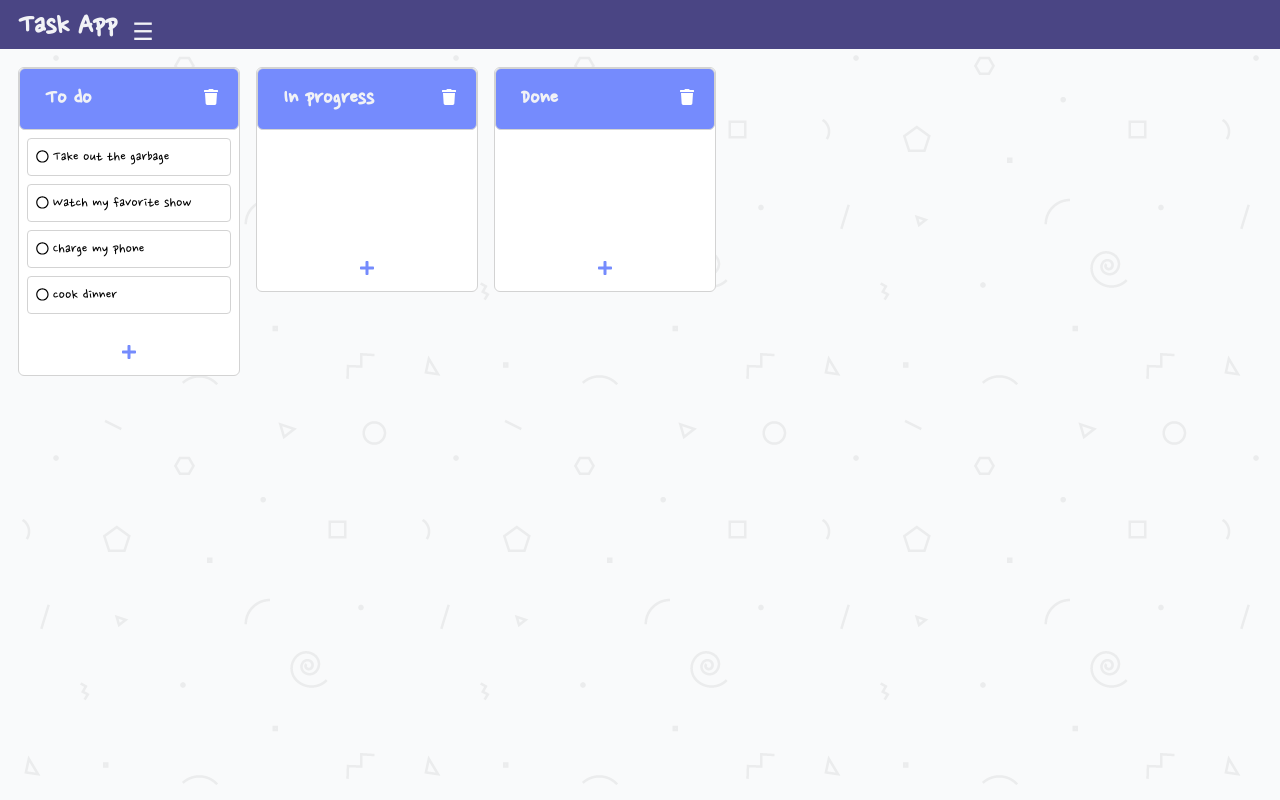
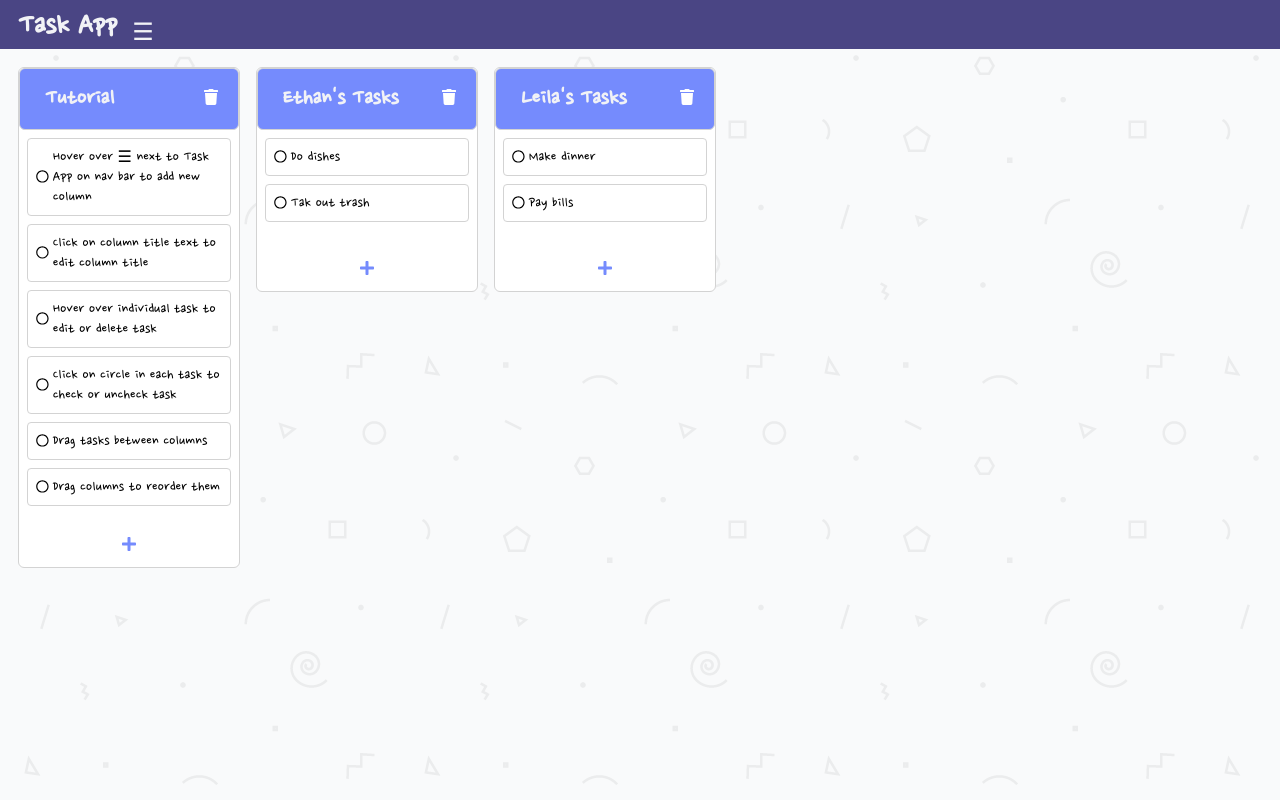
Before and after one commit to lbskinner/react-typescript-task-list, a React (Create React App) app: page / in a window 1280 px wide. Shown: the top 800 px of the page. Built offline with nearby package versions, Linux system fonts and the light colour scheme.

Commit message:
updated initial data

```diff
--- a/src/initialData.ts
+++ b/src/initialData.ts
@@ -2,32 +2,54 @@ const initialData: InitialData = {
   tasks: {
     "task-1": {
       id: "task-1",
-      content: "Take out the garbage",
+      content: "Hover over ☰ next to Task App on nav bar to add new column",
       complete: false,
     },
     "task-2": {
       id: "task-2",
-      content: "Watch my favorite show",
+      content: "Click on column title text to edit column title",
       complete: false,
     },
-    "task-3": { id: "task-3", content: "Charge my phone", complete: false },
-    "task-4": { id: "task-4", content: "cook dinner", complete: false },
+    "task-3": {
+      id: "task-3",
+      content: "Hover over individual task to edit or delete task",
+      complete: false,
+    },
+    "task-4": {
+      id: "task-4",
+      content: "Click on circle in each task to check or uncheck task",
+      complete: false,
+    },
+    "task-5": { id: "task-5", content: "Do dishes", complete: false },
+    "task-6": { id: "task-6", content: "Tak out trash", complete: false },
+    "task-7": { id: "task-7", content: "Make dinner", complete: false },
+    "task-8": { id: "task-8", content: "Pay bills", complete: false },
+    "task-9": {
+      id: "task-9",
+      content: "Drag tasks between columns",
+      complete: false,
+    },
+    "task-10": {
+      id: "task-10",
+      content: "Drag columns to reorder them",
+      complete: false,
+    },
   },
   columns: {
     "column-1": {
       id: "column-1",
-      title: "To do",
-      taskIds: ["task-1", "task-2", "task-3", "task-4"],
+      title: "Tutorial",
+      taskIds: ["task-1", "task-2", "task-3", "task-4", "task-9", "task-10"],
     },
     "column-2": {
       id: "column-2",
-      title: "In progress",
-      taskIds: [],
+      title: "Ethan's Tasks",
+      taskIds: ["task-5", "task-6"],
     },
     "column-3": {
       id: "column-3",
-      title: "Done",
-      taskIds: [],
+      title: "Leila's Tasks",
+      taskIds: ["task-7", "task-8"],
     },
   },
   // Facilitate reordering of the columns
```
